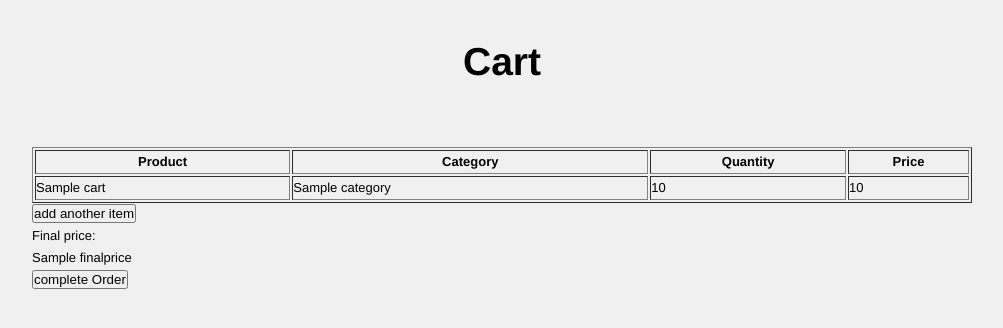
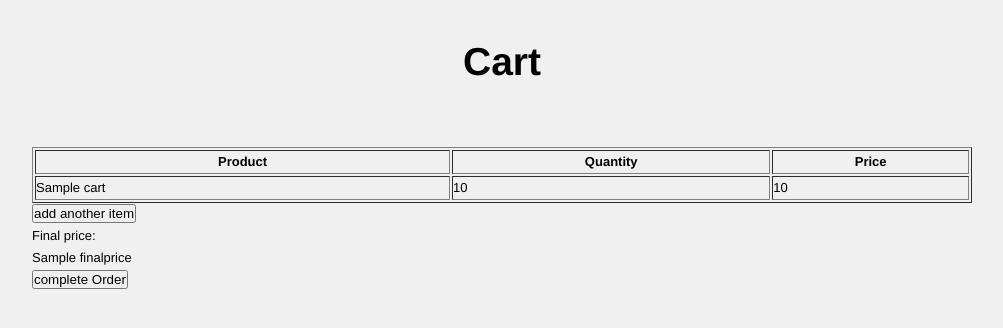
Before and after one commit to the-big-1/mc-tank, a Spring app: page /cart in a window 1280 px wide. Shown: the top 328 px of the page, without its empty margins (138-1141 px from the left). Run offline with Thymeleaf, Linux system fonts and the light colour scheme; the template is opened without the code that fills it: most values are stand-ins (such as "Sample title", 1, 10 or a date in 2020); data that the repository does not hold is empty; the project's own start-up code is not run, and a stand-in starts its controllers and pages.

```diff
--- a/src/main/resources/templates/cart.html
+++ b/src/main/resources/templates/cart.html
@@ -13,13 +13,13 @@
         <table width="100%" border="1">
             <tr>
                 <th>Product</th>
-                <th>Category</th>
+                <!--<th>Category</th>-->
                 <th>Quantity</th>
                 <th>Price</th>
             </tr>
 			<tr th:each="item : ${cart}">
 				<td th:text="${item.productName}">Product</td>
-				<td th:text="${ite.category}">McZapf</td>
+				<!--<td th:text="${item.category}">McZapf</td>-->
 				<td th:text="${item.quantity}">1</td>
 				<td th:text="${item.price}">12.99€</td>
 			</tr>
```
